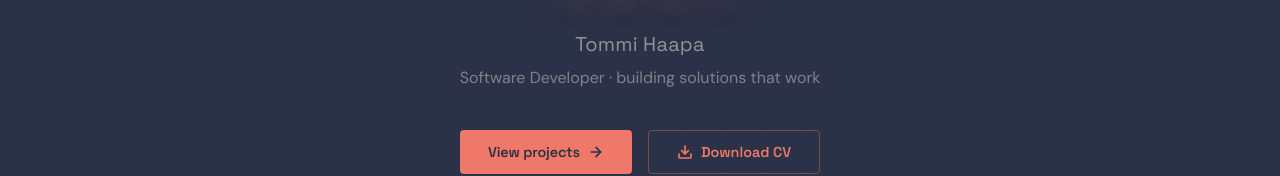
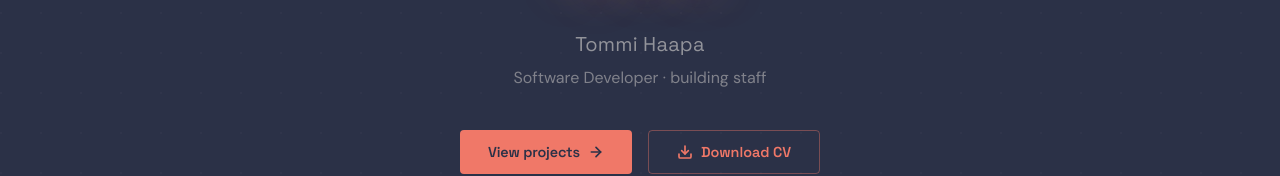
Before and after one commit to tommieemeli/AsD, a React (Create React App) app in the folder tonmiapp/: page / in a window 1280 px wide. Shown: the part 428-604 px from the top of the page. Built offline with nearby package versions, Linux system fonts and the light colour scheme; the HTML template or start-up script is replaced by a standard one.

Commit message:
building staff

```diff
--- a/tonmiapp/src/App.js
+++ b/tonmiapp/src/App.js
@@ -221,7 +221,7 @@ function Hero() {
             lineHeight: 1.6,
           }}
         >
-          Software Developer · building solutions that work
+          Software Developer · building staff
         </p>
 
         <div
```
